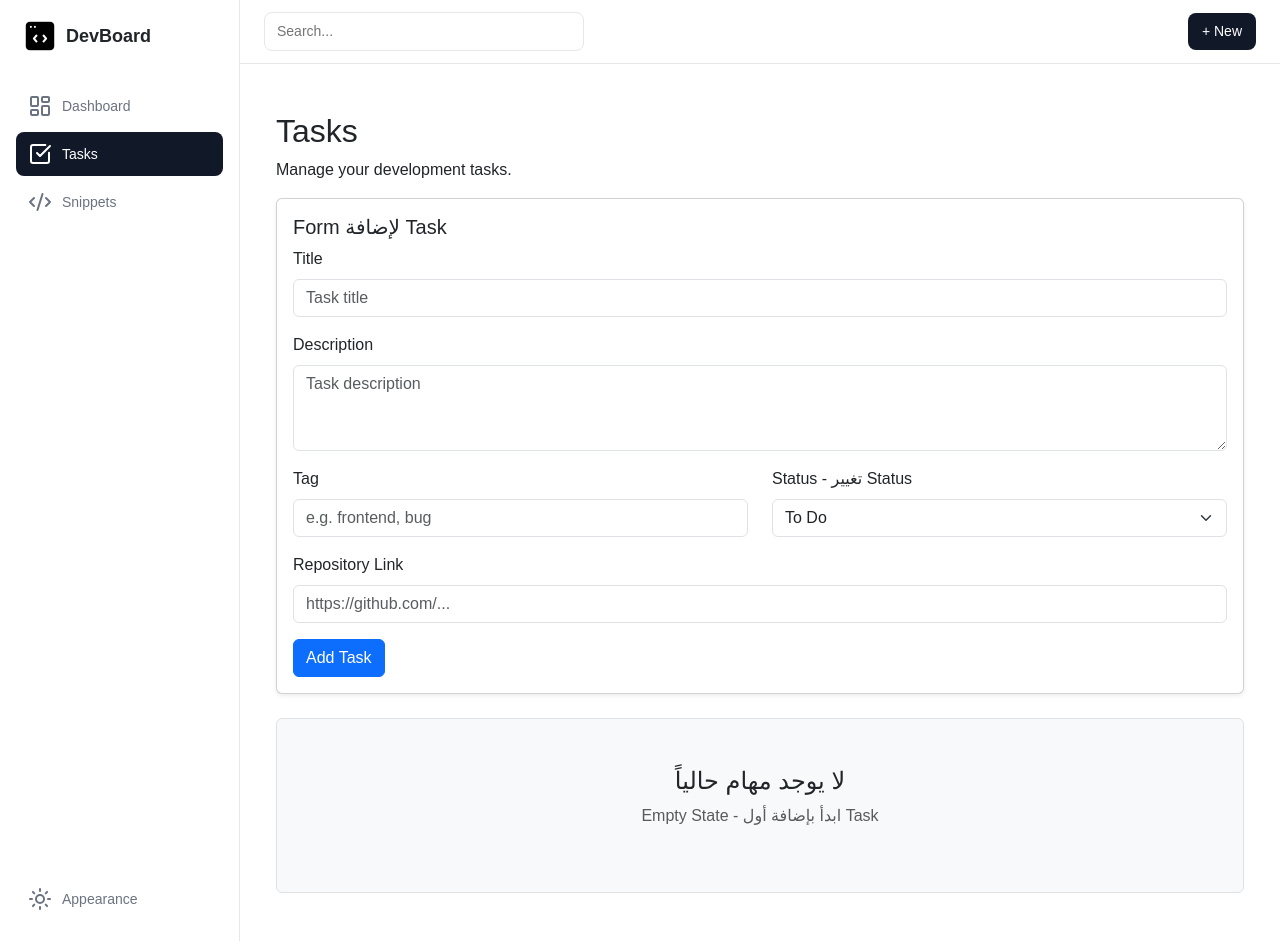
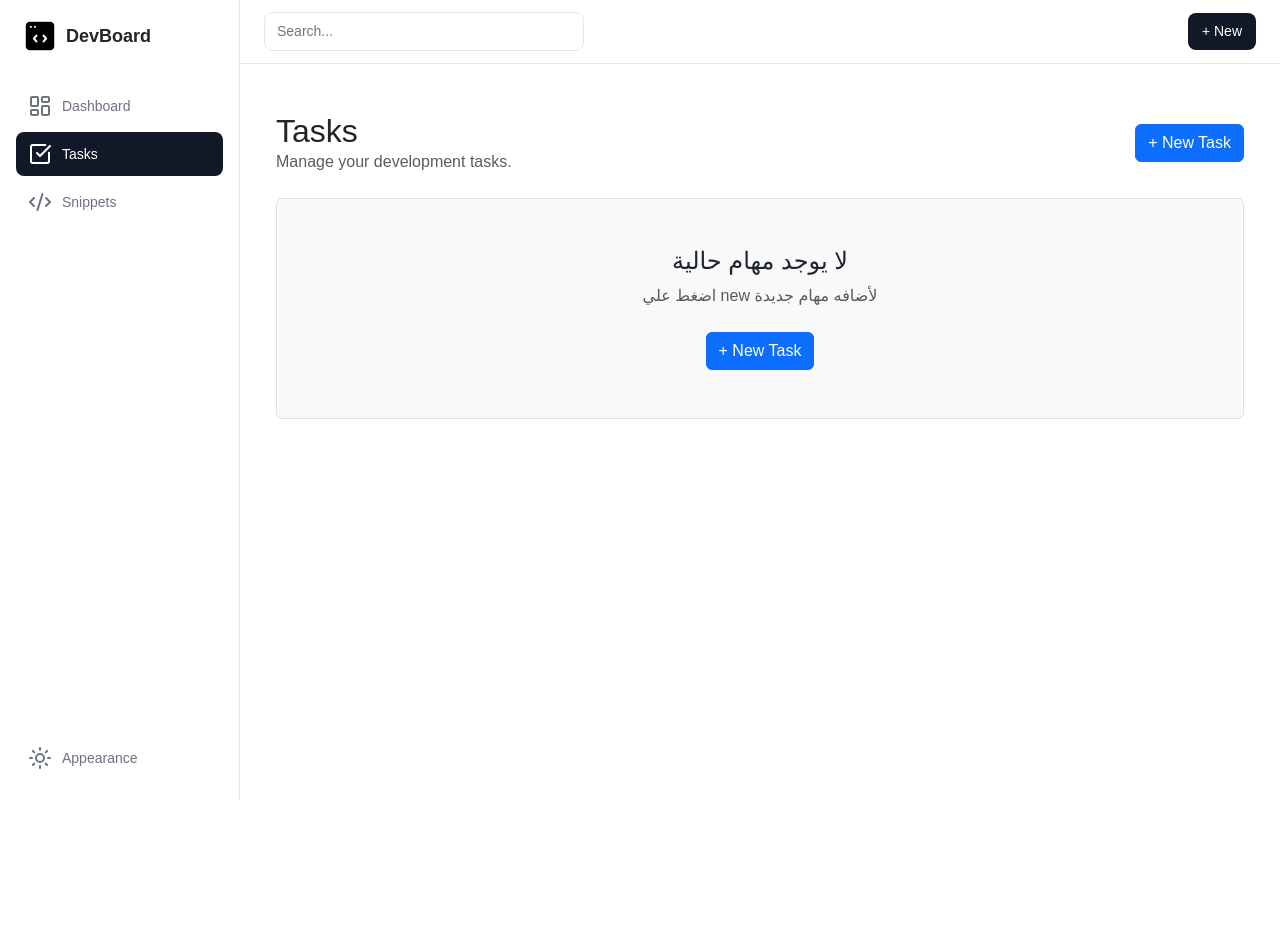
Before and after one commit to medhatk/DevBoard_React-js, a React (Vite) app in the folder devboard/: page /tasks in a window 1280 px wide. After the commit the page ends 800 px from the top, so only its background shows below. Built offline with nearby package versions, Linux system fonts and the light colour scheme.

Commit message:
feat: add task management

```diff
--- a/devboard/src/components/Navbar.jsx
+++ b/devboard/src/components/Navbar.jsx
@@ -1,6 +1,17 @@
-import { NavLink  } from "react-router";
+import { NavLink, useNavigate, useLocation } from "react-router-dom";
 
 function Navbar() {
+  const navigate = useNavigate();
+  const location = useLocation();
+
+  const handleNewClick = () => {
+    if (location.pathname === "/tasks") {
+      window.dispatchEvent(new Event("open-new-task-form"));
+    } else {
+      navigate("/tasks?new=true");
+    }
+  };
+
   return (
     <nav className="topbar">
       <div className="topbar-search">
@@ -11,7 +22,7 @@ function Navbar() {
       </div>
 
       <div className="topbar-actions">
-      <button className="new-button">
+        <button className="new-button" onClick={handleNewClick}>
           + New
         </button>
       </div>
--- a/devboard/src/components/TaskCard.jsx
+++ b/devboard/src/components/TaskCard.jsx
@@ -4,7 +4,7 @@ const TaskCard = ({ task, onDelete, onEdit, onStatusChange }) => {
   return (
     <div className="card mb-3 shadow-sm">
       <div className="card-body">
-        {/* عرض بيانات الـ Task */}
+
         <h6 className="card-title fw-bold">{task.title}</h6>
         {task.description && (
           <p className="card-text text-muted small">{task.description}</p>
@@ -49,7 +49,7 @@ const TaskCard = ({ task, onDelete, onEdit, onStatusChange }) => {
           </select>
         </div>
 
-        {/* Edit / Delete UI */}
+
         <div className="d-flex gap-2">
           <button
             className="btn btn-sm btn-outline-primary w-50"
--- a/devboard/src/components/TaskForm.jsx
+++ b/devboard/src/components/TaskForm.jsx
@@ -1,6 +1,6 @@
 import { useState, useEffect } from "react";
 
-const TaskForm = ({ onAddTask, onEditTask, editingTask, setEditingTask }) => {
+const TaskForm = ({ onAddTask, onEditTask, editingTask, setEditingTask, onCancel }) => {
   const [formData, setFormData] = useState({
     title: "",
     description: "",
@@ -10,9 +10,8 @@ const TaskForm = ({ onAddTask, onEditTask, editingTask, setEditingTask }) => {
   });
 
   useEffect(() => {
-    if (editingTask) {
-      setFormData(editingTask);
-    }
+    if (editingTask) setFormData(editingTask);
+    else setFormData({ title: "", description: "", tag: "", repoUrl: "", status: "To Do" });
   }, [editingTask]);
 
   const handleChange = (e) => {
@@ -23,114 +22,44 @@ const TaskForm = ({ onAddTask, onEditTask, editingTask, setEditingTask }) => {
   const handleSubmit = (e) => {
     e.preventDefault();
     if (!formData.title.trim()) return alert("Title is required");
-
-    if (editingTask) {
-      onEditTask(formData);
-      setEditingTask(null);
-    } else {
-      onAddTask({ ...formData, id: Date.now().toString() });
-    }
-
-    setFormData({
-      title: "",
-      description: "",
-      tag: "",
-      repoUrl: "",
-      status: "To Do"
-    });
-  };
-
-  const handleCancel = () => {
-    setEditingTask(null);
-    setFormData({
-      title: "",
-      description: "",
-      tag: "",
-      repoUrl: "",
-      status: "To Do"
-    });
+    if (editingTask) onEditTask(formData);
+    else onAddTask({ ...formData, id: Date.now().toString() });
   };
 
   return (
     <div className="card mb-4 shadow-sm">
       <div className="card-body">
-        <h5 className="card-title">
-          {editingTask ? "Edit Task UI" : "Form لإضافة Task"}
-        </h5>
+        <h5 className="card-title">{editingTask ? "Edit Task" : "Add New Task"}</h5>
         <form onSubmit={handleSubmit}>
           <div className="mb-3">
-            <label className="form-label">Title</label>
-            <input
-              type="text"
-              className="form-control"
-              name="title"
-              value={formData.title}
-              onChange={handleChange}
-              placeholder="Task title"
-              required
-            />
+            <label className="form-label">Title *</label>
+            <input type="text" className="form-control" name="title" value={formData.title} onChange={handleChange} required />
           </div>
-
           <div className="mb-3">
             <label className="form-label">Description</label>
-            <textarea
-              className="form-control"
-              name="description"
-              value={formData.description}
-              onChange={handleChange}
-              rows={3}
-              placeholder="Task description"
-            />
+            <textarea className="form-control" name="description" value={formData.description} onChange={handleChange} rows={3} />
           </div>
-
           <div className="row">
             <div className="col-md-6 mb-3">
               <label className="form-label">Tag</label>
-              <input
-                type="text"
-                className="form-control"
-                name="tag"
-                value={formData.tag}
-                onChange={handleChange}
-                placeholder="e.g. frontend, bug"
-              />
+              <input type="text" className="form-control" name="tag" value={formData.tag} onChange={handleChange} />
             </div>
             <div className="col-md-6 mb-3">
-              <label className="form-label">Status - تغيير Status</label>
-              <select
-                className="form-select"
-                name="status"
-                value={formData.status}
-                onChange={handleChange}
-              >
+              <label className="form-label">Status</label>
+              <select className="form-select" name="status" value={formData.status} onChange={handleChange}>
                 <option value="To Do">To Do</option>
                 <option value="In Progress">In Progress</option>
                 <option value="Done">Done</option>
               </select>
             </div>
           </div>
-
           <div className="mb-3">
             <label className="form-label">Repository Link</label>
-            <input
-              type="url"
-              className="form-control"
-              name="repoUrl"
-              value={formData.repoUrl}
-              onChange={handleChange}
-              placeholder="https://github.com/..."
-            />
+            <input type="url" className="form-control" name="repoUrl" value={formData.repoUrl} onChange={handleChange} placeholder="https://github.com/..." />
           </div>
-
           <div className="d-flex gap-2">
-            <button type="submit" className="btn btn-primary">
-              {editingTask ? "Update Task" : "Add Task"}
-            </button>
-            {editingTask && (
-              <button type="button" className="btn btn-secondary" onClick={handleCancel}>
-                Cancel
-              </button>
-            )}
+            <button type="submit" className="btn btn-primary">{editingTask ? "Update Task" : "Add Task"}</button>
+            <button type="button" className="btn btn-secondary" onClick={onCancel}>Cancel</button>
           </div>
         </form>
       </div>
--- a/devboard/src/pages/TasksPage.jsx
+++ b/devboard/src/pages/TasksPage.jsx
@@ -1,20 +1,68 @@
-import { useState } from "react";
+import { useState, useEffect } from "react";
+import { useLocation, useNavigate } from "react-router-dom";
 import TaskForm from "../components/TaskForm";
 import TaskCard from "../components/TaskCard";
 
 const TasksPage = () => {
   const [tasks, setTasks] = useState([]);
   const [editingTask, setEditingTask] = useState(null);
+  const [showForm, setShowForm] = useState(false);
 
-  const addTask = (task) => setTasks(prev => [...prev, task]);
+  const location = useLocation();
+  const navigate = useNavigate();
+
+
+  useEffect(() => {
+    const params = new URLSearchParams(location.search);
+    if (params.get("new") === "true" || location.state?.openForm) {
+      setEditingTask(null);
+      setShowForm(true);
+
+      navigate("/tasks", { replace: true });
+    }
+  }, [location]);
+
+
+  useEffect(() => {
+    const openForm = () => {
+      setEditingTask(null);
+      setShowForm(true);
+    };
+    window.addEventListener("open-new-task-form", openForm);
+    return () => window.removeEventListener("open-new-task-form", openForm);
+  }, []);
+
+  const addTask = (task) => {
+    setTasks(prev => [...prev, task]);
+    setShowForm(false);
+  };
   const deleteTask = (id) => setTasks(prev => prev.filter(t => t.id !== id));
-  const editTask = (updatedTask) => setTasks(prev => prev.map(t => t.id === updatedTask.id ? updatedTask : t));
+  const editTask = (updatedTask) => {
+    setTasks(prev => prev.map(t => t.id === updatedTask.id ? updatedTask : t));
+    setShowForm(false);
+    setEditingTask(null);
+  };
   const updateTaskStatus = (id, status) => setTasks(prev => prev.map(t => t.id === id ? {...t, status} : t));
 
+  const handleEdit = (task) => {
+    setEditingTask(task);
+    setShowForm(true);
+    window.scrollTo({ top: 0, behavior: "smooth" });
+  };
+
+  const handleNew = () => {
+    setEditingTask(null);
+    setShowForm(true);
+    window.scrollTo({ top: 0, behavior: "smooth" });
+  };
+
+  const handleCancel = () => {
+    setEditingTask(null);
+    setShowForm(false);
+  };
+
   const handleDelete = (id) => {
-    if (window.confirm("Are you sure you want to delete?")) {
-      deleteTask(id);
-    }
+    if (window.confirm("Are you sure you want to delete?")) deleteTask(id);
   };
 
   const toDoTasks = tasks.filter(t => t.status === "To Do");
@@ -23,40 +71,47 @@ const TasksPage = () => {
 
   return (
     <div className="container py-4">
-      <h2>Tasks</h2>
-      <p>Manage your development tasks.</p>
+      <div className="d-flex justify-content-between align-items-center mb-3">
+        <div>
+          <h2 className="mb-0">Tasks</h2>
+          <p className="text-muted mb-0">Manage your development tasks.</p>
+        </div>
+        {!showForm && (
+          <button className="btn btn-primary" onClick={handleNew}>
+            + New Task
+          </button>
+        )}
+      </div>
 
+      {showForm && (
         <TaskForm
           onAddTask={addTask}
           onEditTask={editTask}
           editingTask={editingTask}
           setEditingTask={setEditingTask}
+          onCancel={handleCancel}
         />
+      )}
 
-      {tasks.length === 0 && !editingTask ? (
+      {tasks.length === 0 && !showForm ? (
         <div className="text-center py-5 border rounded bg-light mt-4">
-          <h4> لا يوجد مهام حالياً</h4>
-          <p className="text-muted">Empty State - ابدأ بإضافة أول Task</p>
+          <h4> لا يوجد مهام حالية</h4>
+          <p className="text-muted">اضغط علي new لأضافه مهام جديدة</p>
+          <button className="btn btn-primary mt-2" onClick={handleNew}>+ New Task</button>
         </div>
       ) : (
         <div className="row mt-4">
           <div className="col-md-4">
             <h5 className="text-center p-2 bg-secondary text-white rounded">To Do ({toDoTasks.length})</h5>
-            {toDoTasks.map(task => (
-              <TaskCard key={task.id} task={task} onDelete={handleDelete} onEdit={setEditingTask} onStatusChange={updateTaskStatus} />
-            ))}
+            {toDoTasks.map(task => <TaskCard key={task.id} task={task} onDelete={handleDelete} onEdit={handleEdit} onStatusChange={updateTaskStatus} />)}
           </div>
           <div className="col-md-4">
             <h5 className="text-center p-2 bg-warning rounded">In Progress ({inProgressTasks.length})</h5>
-            {inProgressTasks.map(task => (
-              <TaskCard key={task.id} task={task} onDelete={handleDelete} onEdit={setEditingTask} onStatusChange={updateTaskStatus} />
-            ))}
+            {inProgressTasks.map(task => <TaskCard key={task.id} task={task} onDelete={handleDelete} onEdit={handleEdit} onStatusChange={updateTaskStatus} />)}
           </div>
           <div className="col-md-4">
             <h5 className="text-center p-2 bg-success text-white rounded">Done ({doneTasks.length})</h5>
-            {doneTasks.map(task => (
-              <TaskCard key={task.id} task={task} onDelete={handleDelete} onEdit={setEditingTask} onStatusChange={updateTaskStatus} />
-            ))}
+            {doneTasks.map(task => <TaskCard key={task.id} task={task} onDelete={handleDelete} onEdit={handleEdit} onStatusChange={updateTaskStatus} />)}
           </div>
         </div>
       )}
```
Also changed, not shown: 2 other files (tests, documents, lock files or other folders). Lines whose indentation alone changed are shown as unchanged.
